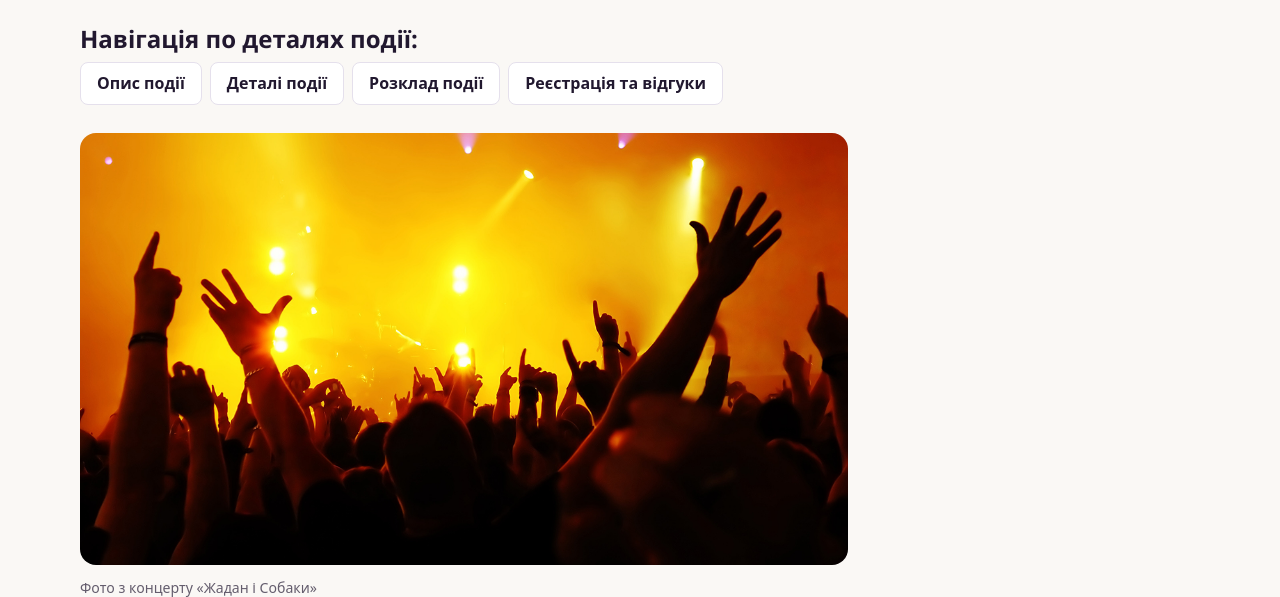
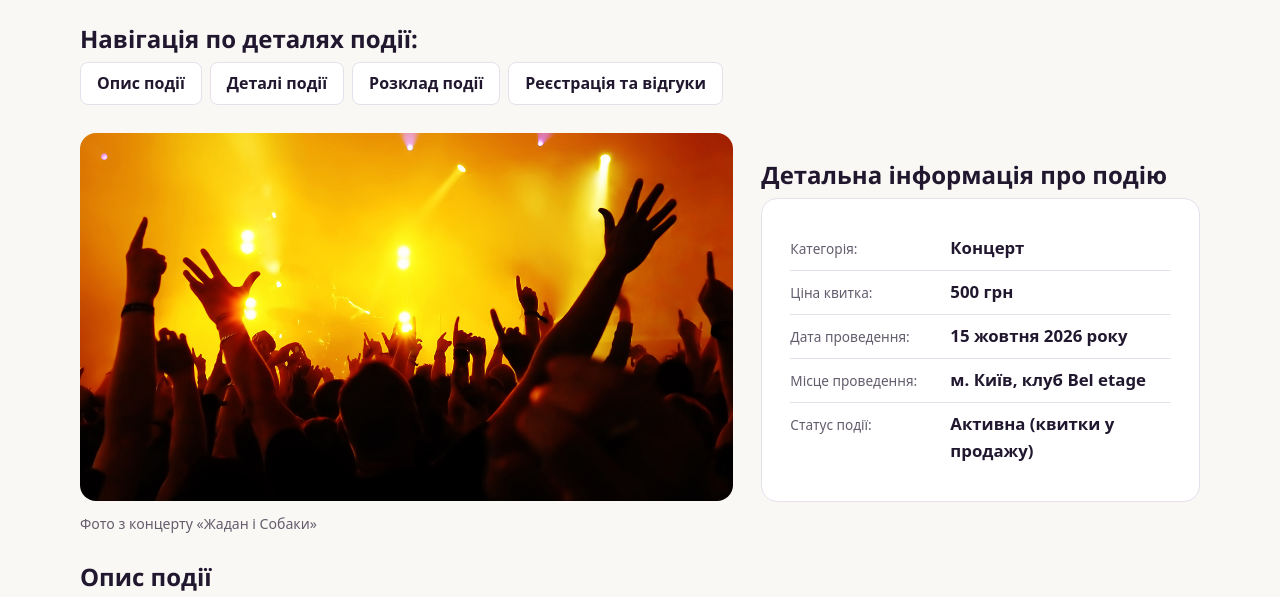
Before and after one commit to Ivan-r-jpg/afishka, a plain HTML site: page details.html in a window 1280 px wide. Shown: the part 174-771 px from the top of the page. Drawn offline with Linux system fonts and the light colour scheme; a script that the page names is missing.

Commit message:
feat: add Flexbox layout for details page and responsive table wrapper

```diff
--- a/css/main.css
+++ b/css/main.css
@@ -640,24 +640,25 @@
     content: '× ';
   }
 
-  /* Приглушення картки sold-out за правилом UI-кіта: тло + фото, текст залишається контрастним */
-  .event-card:has([data-status='sold-out']) {
-    background-color: var(--color-surface-soldout);
-    border-style: dashed;
-    border-color: var(--color-border);
-    box-shadow: none;
+  /* 6. Сторінка деталей: опис із фото + блок характеристик поруч */
+  .event-overview {
+    display: flex;
+    flex-wrap: wrap;
+    align-items: flex-start;
+    gap: var(--space-l);
+    margin-block-end: var(--space-l);
   }
 
-  .event-card:has([data-status='sold-out']) .event-card__image {
-    filter: grayscale(100%) opacity(0.65);
+  .event-description {
+    flex: 2 1 22rem;
+    min-inline-size: 0;
   }
 
-  .event-card:has([data-status='sold-out']) .event-card__date {
-    background-color: var(--color-soldout-bg);
-    color: var(--color-soldout-text);
+  .event-details {
+    flex: 1 1 18rem;
+    min-inline-size: 0;
   }
 
-  /* Обмеження довжини рядка та інфоблоки */
   .about-section__text,
   .about-section__list,
   .video-section__text,
@@ -669,8 +670,7 @@
 
   .event-description__figure {
     margin-inline: 0;
-    margin-block: var(--space-m);
-    max-inline-size: 48rem;
+    margin-block: 0 var(--space-m);
   }
 
   .event-description__figure img {
@@ -700,10 +700,14 @@
     border: 1px solid var(--color-border-subtle);
     border-radius: var(--radius-card);
     padding: var(--space-l);
-    max-inline-size: 36rem;
+    margin: 0;
   }
 
   .event-specs__item {
+    display: flex;
+    flex-wrap: wrap;
+    align-items: baseline;
+    gap: var(--space-xs) var(--space-m);
     padding-block: var(--space-s);
     border-block-end: 1px solid var(--color-border-subtle);
   }
@@ -713,19 +717,27 @@
   }
 
   .event-specs__label {
+    flex: 0 0 9rem;
     font-size: 0.85rem;
     color: var(--color-muted);
   }
 
   .event-specs__value {
-    margin-inline-start: 0;
-    margin-block-start: var(--space-xs);
+    flex: 1 1 10rem;
+    min-inline-size: 0;
+    margin: 0;
     font-size: 1.05rem;
     font-weight: 700;
     color: var(--color-text);
+    overflow-wrap: anywhere;
   }
 
-  /* Таблиці даних (темна шапка #281345 + зебра) */
+  /* 7. Таблиці даних (Flexbox на самій таблиці) */
+  .table-wrap {
+    overflow-x: auto;
+    max-inline-size: 100%;
+  }
+
   .event-table {
     inline-size: 100%;
     border-collapse: collapse;
@@ -765,6 +777,13 @@
   .event-table__data--numeric {
     text-align: end;
     font-variant-numeric: tabular-nums;
+  }
+
+  .event-table__actions {
+    display: flex;
+    flex-wrap: wrap;
+    align-items: center;
+    gap: var(--space-s);
   }
 
   /* Блок частих запитань <details> / <summary> */
```
